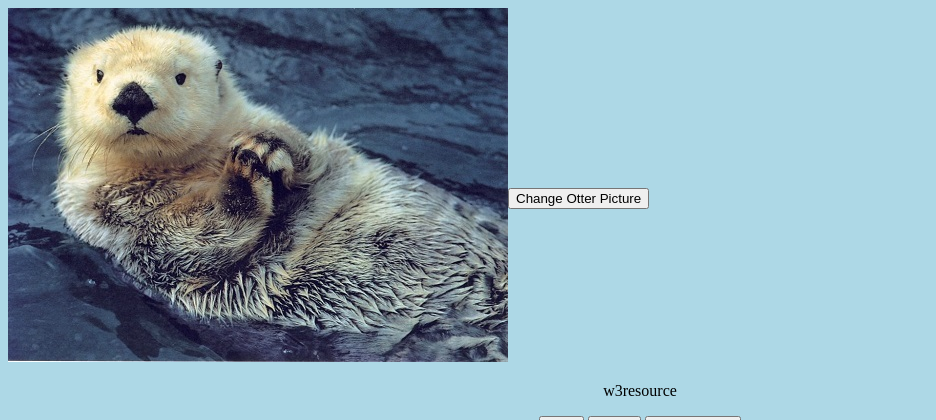
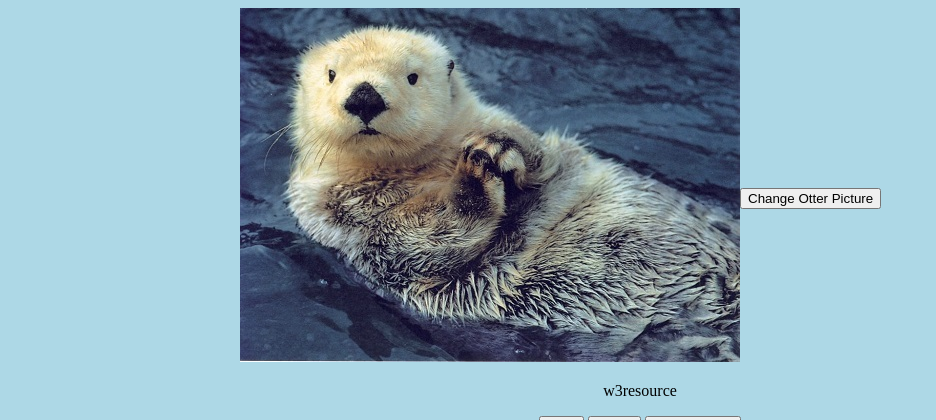
Before and after one commit to MytchellB/JavaScript-Test, a PHP site: page / in a window 1280 px wide. Shown: the top 420 px of the page, without its empty margins (0-936 px from the left). Run offline with PHP 8.4, Linux system fonts and the light colour scheme.

Commit message:
Fixed otter picture and button alignment
Fixed otter picture and button alignment

```diff
--- a/index.css
+++ b/index.css
@@ -5,6 +5,10 @@ body {
     text-align: center;
 }
 
+.otterContainer {
+	margin: 0 auto;
+	width: 800px;
+}
 .otterPic {
 	float:left;
 }
--- a/index.html
+++ b/index.html
@@ -10,6 +10,7 @@
 
 <body>
 
+<div class="otterContainer">
 	<div class ="otterPic">
 	<img id="otterPic" src="otter.jpg" alt="Otter Picture" width="500" height="354">
 	</div>
@@ -17,6 +18,7 @@
 	<div class ="container">
 		<div class ="otterButton">
 			<button type="button" onclick="changeOtterPicture()" id="myOtterButton">Change Otter Picture</button>
+		</div>
 	</div>
 </div>
 
```
Lines whose indentation alone changed are shown as unchanged.
